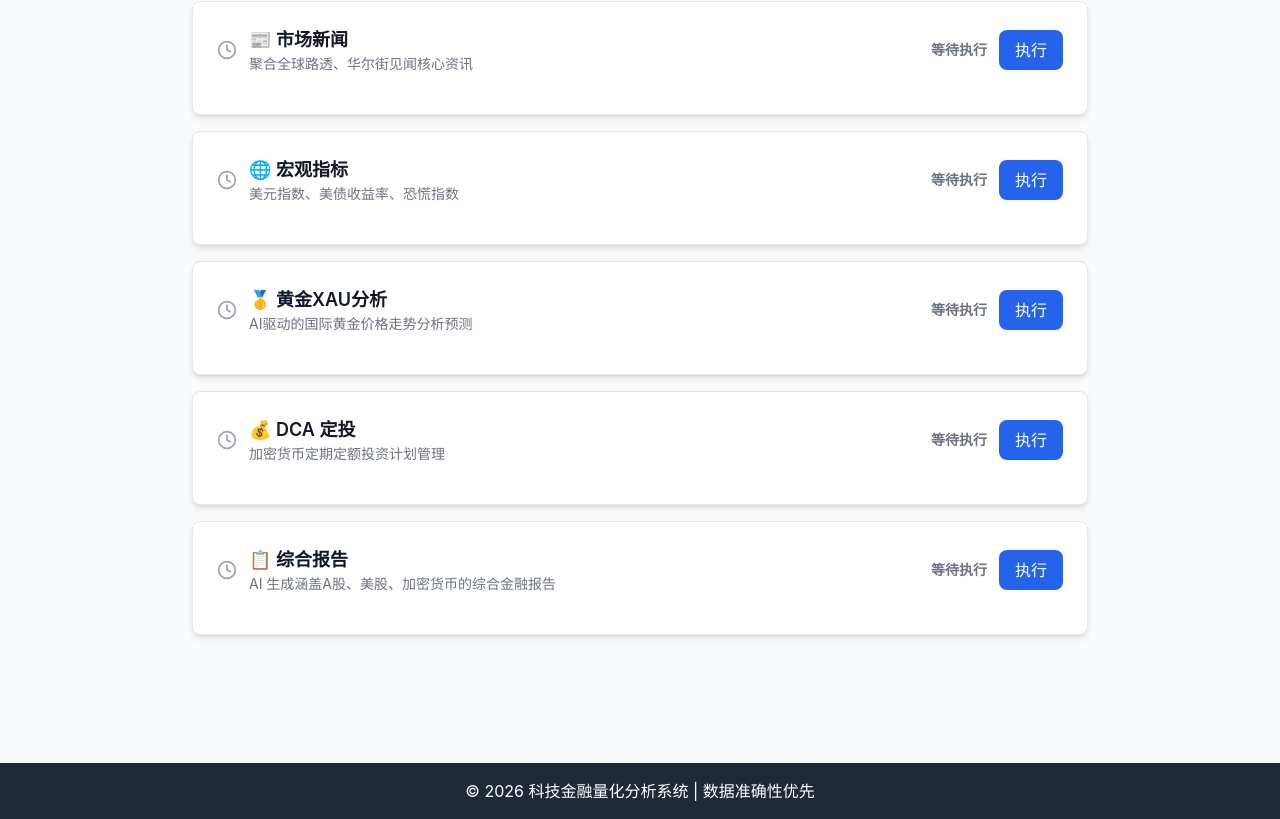
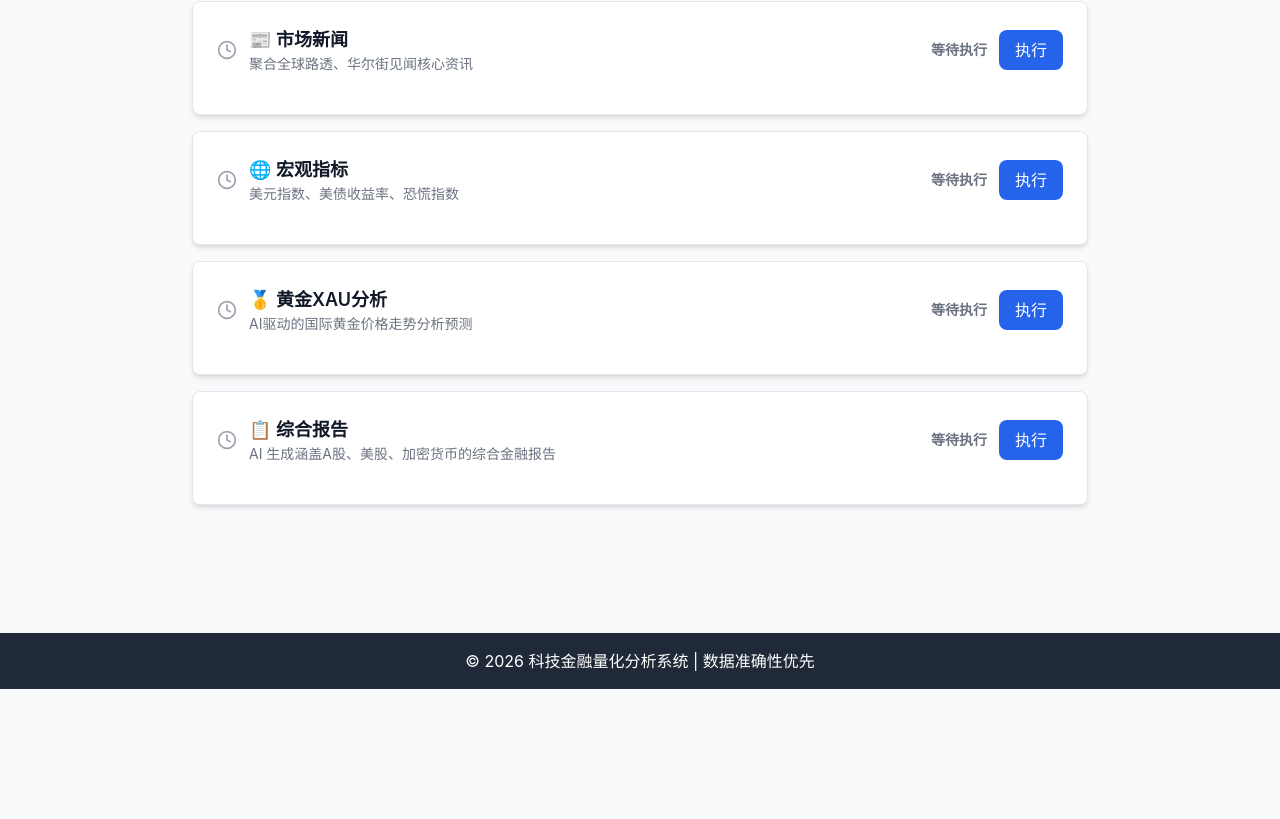
Before and after one commit to Leck88/tech-finance-analyzer, a Next.js app: page /execute in a window 1280 px wide. Shown: the part 997-1816 px from the top of the page. After the commit the page ends 1686 px from the top, so only its background shows below. Built offline with nearby package versions, Linux system fonts and the light colour scheme.

Commit message:
feat: 移除DCA定投任务 + 添加XAUTUSDT到行情页

```diff
--- a/src/app/execute/page.tsx
+++ b/src/app/execute/page.tsx
@@ -20,7 +20,6 @@ const taskInfo = {
   news: { name: '📰 市场新闻', description: '聚合全球路透、华尔街见闻核心资讯', endpoint: '/api/news' },
   macro: { name: '🌐 宏观指标', description: '美元指数、美债收益率、恐慌指数', endpoint: '/api/macro' },
   xau: { name: '🥇 黄金XAU分析', description: 'AI驱动的国际黄金价格走势分析预测', endpoint: '/api/xau' },
-  dca: { name: '💰 DCA 定投', description: '加密货币定期定额投资计划管理', endpoint: '/api/dca' },
   report: { name: '📋 综合报告', description: 'AI 生成涵盖A股、美股、加密货币的综合金融报告', endpoint: '/api/report', method: 'GET' },
 }
 
@@ -808,7 +807,7 @@ const dataViews: Record<string, React.ComponentType<{ data: any }>> = {
   news: NewsDataView,
   macro: MacroDataView,
   xau: XAUDataView,
-  dca: DCADataView,
+
   report: ReportDataView,
 }
 
@@ -821,7 +820,6 @@ export default function ExecutePage() {
     news: { status: 'idle', message: '等待执行' },
     macro: { status: 'idle', message: '等待执行' },
     xau: { status: 'idle', message: '等待执行' },
-    dca: { status: 'idle', message: '等待执行' },
     report: { status: 'idle', message: '等待执行' },
   })
   const [expanded, setExpanded] = useState<Record<string, boolean>>({})
--- a/src/app/market/page.tsx
+++ b/src/app/market/page.tsx
@@ -544,7 +544,7 @@ export default function MarketPage() {
             {activeTab === 'technical' && (
               <div className="space-y-6">
                 <div className="flex flex-wrap gap-2">
-                  {['BTCUSDT', 'ETHUSDT', 'BNBUSDT', 'SOLUSDT', 'XRPUSDT', 'ADAUSDT', 'DOGEUSDT', 'DOTUSDT'].map(sym => (
+                  {['BTCUSDT', 'ETHUSDT', 'BNBUSDT', 'SOLUSDT', 'XRPUSDT', 'ADAUSDT', 'DOGEUSDT', 'DOTUSDT', 'XAUTUSDT'].map(sym => (
                     <button
                       key={sym}
                       onClick={() => setSelectedSymbol(sym)}
```
